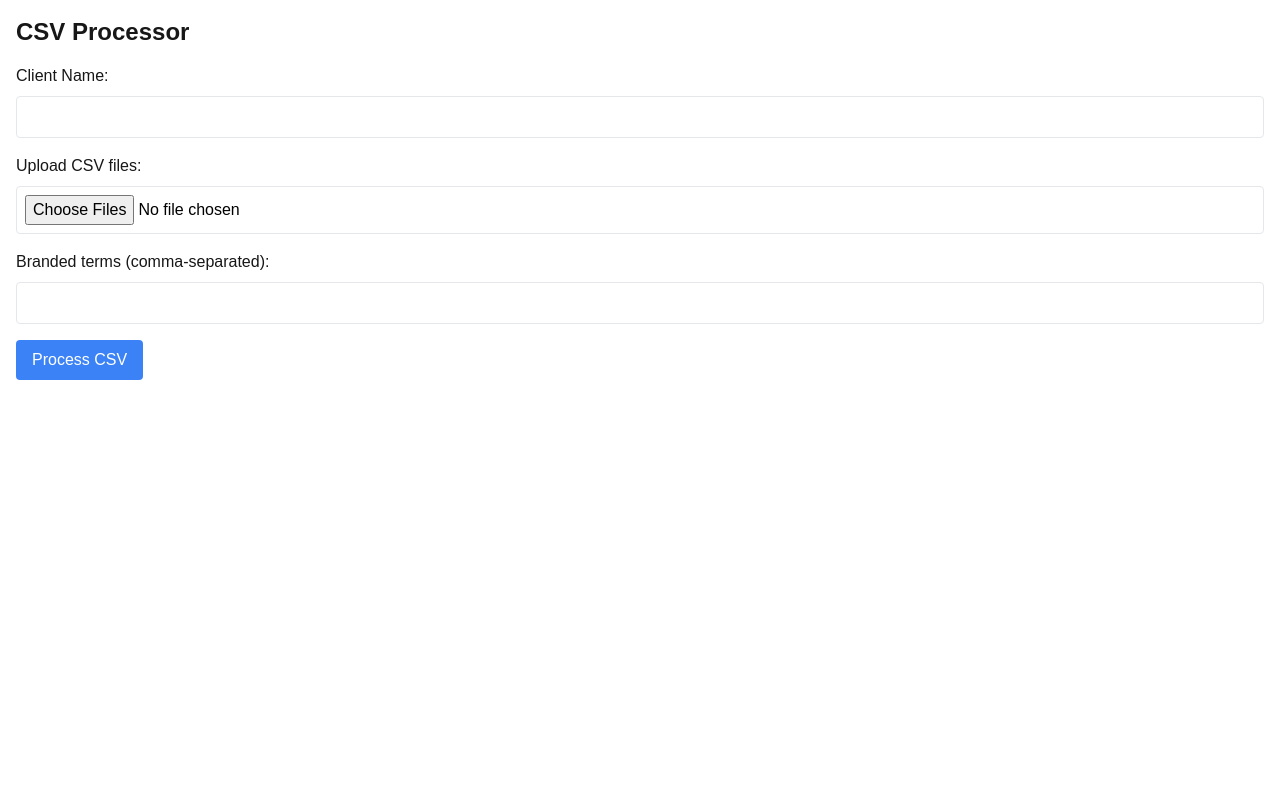
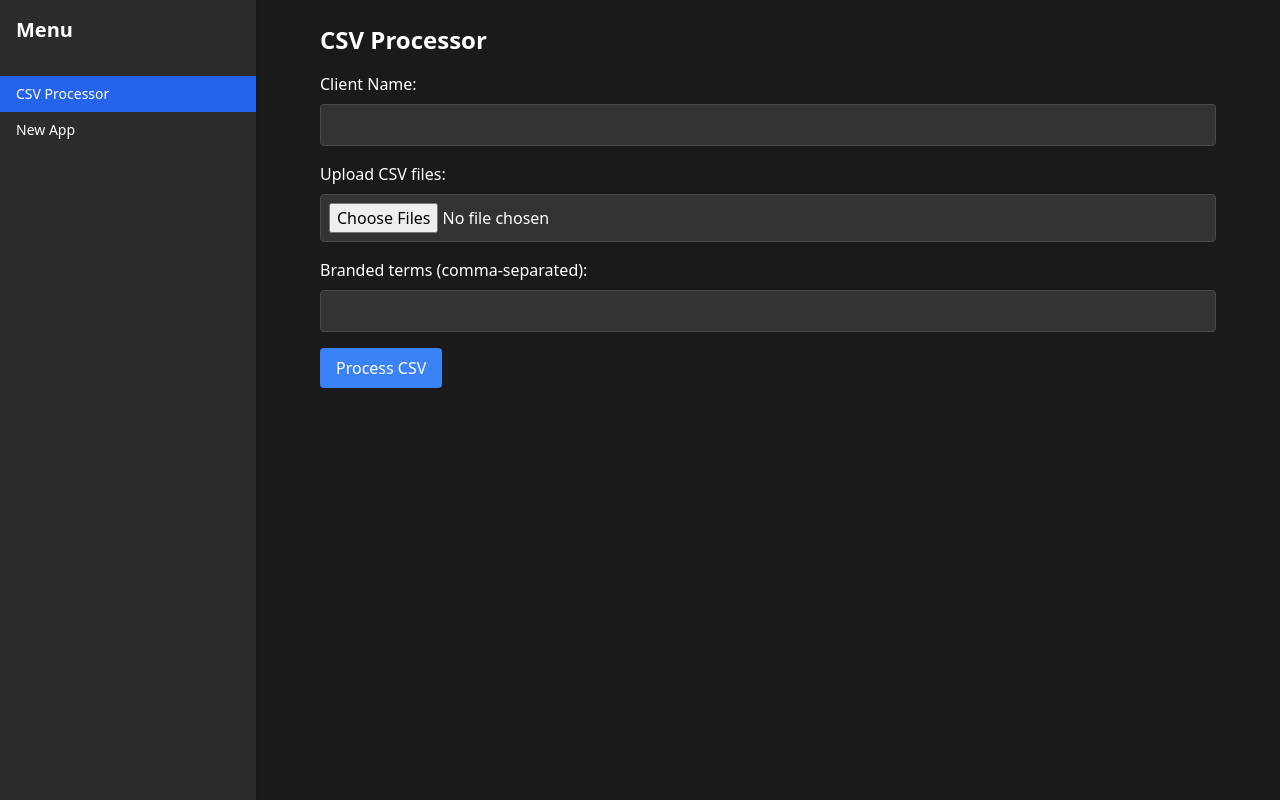
Before and after one commit to jamesrobertlange/SEMrush-Combination-Tool, a Next.js app: page / in a window 1280 px wide. Built offline with nearby package versions, Linux system fonts and the light colour scheme.

Commit message:
addition of menu for new pages

```diff
--- a/app/globals.css
+++ b/app/globals.css
@@ -3,25 +3,39 @@
 @tailwind utilities;
 
 :root {
-  --background: #ffffff;
-  --foreground: #171717;
-}
-
-@media (prefers-color-scheme: dark) {
-  :root {
-    --background: #0a0a0a;
-    --foreground: #ededed;
-  }
+  --background: #1a1a1a;
+  --text: #ffffff;
+  --input-bg: #333333;
+  --input-text: #ffffff;
+  --button-bg: #3b82f6;
+  --button-text: #ffffff;
+  --sidebar-bg: #2c2c2c;
+  --sidebar-text: #ffffff;
+  --sidebar-hover: #3b82f6;
+  --sidebar-active: #2563eb;
 }
 
 body {
-  color: var(--foreground);
-  background: var(--background);
-  font-family: Arial, Helvetica, sans-serif;
+  background-color: var(--background);
+  color: var(--text);
 }
 
-@layer utilities {
-  .text-balance {
-    text-wrap: balance;
-  }
+input[type="text"],
+input[type="file"] {
+  background-color: var(--input-bg);
+  color: var(--input-text);
+  border-color: #4a4a4a;
 }
+
+button {
+  background-color: var(--button-bg);
+  color: var(--button-text);
+}
+
+button:hover {
+  background-color: #2563eb;
+}
+
+button:disabled {
+  background-color: #4b5563;
+}
--- a/app/layout.tsx
+++ b/app/layout.tsx
@@ -1,34 +1,47 @@
-import type { Metadata } from "next";
-import localFont from "next/font/local";
-import "./globals.css";
+'use client';
 
-const geistSans = localFont({
-  src: "./fonts/GeistVF.woff",
-  variable: "--font-geist-sans",
-  weight: "100 900",
-});
-const geistMono = localFont({
-  src: "./fonts/GeistMonoVF.woff",
-  variable: "--font-geist-mono",
-  weight: "100 900",
-});
-
-export const metadata: Metadata = {
-  title: 'Botify SEMRush Combination Tool',
-  description: 'Process and combine SEMRush CSV files',
-};
+import React from 'react';
+import Link from 'next/link';
+import { usePathname } from 'next/navigation';
+import './globals.css';
 
 export default function RootLayout({
   children,
-}: Readonly<{
-  children: React.ReactNode;
-}>) {
+}: {
+  children: React.ReactNode
+}) {
+  const pathname = usePathname();
+
   return (
     <html lang="en">
-      <body
-        className={`${geistSans.variable} ${geistMono.variable} antialiased`}
-      >
-        {children}
+      <body>
+        <div className="flex h-screen bg-[var(--background)]">
+          {/* Side Menu */}
+          <div className="w-64 bg-[var(--sidebar-bg)] shadow-md">
+            <div className="p-4">
+              <h2 className="text-xl font-bold text-[var(--sidebar-text)]">Menu</h2>
+            </div>
+            <nav className="mt-4">
+              <Link
+                href="/"
+                className={`block py-2 px-4 text-sm hover:bg-[var(--sidebar-hover)] ${pathname === '/' ? 'bg-[var(--sidebar-active)] text-[var(--sidebar-text)]' : 'text-[var(--sidebar-text)]'}`}
+              >
+                CSV Processor
+              </Link>
+              <Link
+                href="/new-app"
+                className={`block py-2 px-4 text-sm hover:bg-[var(--sidebar-hover)] ${pathname === '/new-app' ? 'bg-[var(--sidebar-active)] text-[var(--sidebar-text)]' : 'text-[var(--sidebar-text)]'}`}
+              >
+                New App
+              </Link>
+            </nav>
+          </div>
+
+          {/* Main Content */}
+          <div className="flex-1 overflow-auto p-6">
+            {children}
+          </div>
+        </div>
       </body>
     </html>
   );
--- /dev/null
+++ b/app/new-app/page.tsx
@@ -0,0 +1,12 @@
+'use client';
+
+import React from 'react';
+
+export default function NewApp() {
+  return (
+    <div className="max-w-4xl mx-auto">
+      <h1 className="text-2xl font-bold mb-4">New App</h1>
+      <p className="text-[var(--text)]">This is the new app page. Add your content here.</p>
+    </div>
+  );
+}
--- a/app/page.tsx
+++ b/app/page.tsx
@@ -54,17 +54,15 @@ export default function Home() {
       });
 
       combinedData = combinedData.concat(data);
-      setProgress((prev) => prev + (1 / files.length) * 50); // First 50% is for reading files
+      setProgress((prev) => prev + (1 / files.length) * 50);
     }
 
     return combinedData;
   };
 
   const processData = (data: CsvRow[], brandedTerms: string[]): CsvRow[] => {
-    // Filter for top pages (Position < 11)
     let topPages = data.filter(row => parseInt(row.Position) < 11);
 
-    // Remove duplicates
     const uniquePages = new Map<string, CsvRow>();
     topPages.forEach(row => {
       const key = `${row.Keyword}-${row.URL}`;
@@ -74,10 +72,8 @@ export default function Home() {
     });
     topPages = Array.from(uniquePages.values());
 
-    // Sort by Traffic
     topPages.sort((a, b) => parseInt(b.Traffic) - parseInt(a.Traffic));
 
-    // Process date columns and add "branded" column
     const brandedRegex = new RegExp(brandedTerms.map(term => `\\b${term.replace(/\s+/g, '\\s+')}\\b`).join('|'), 'i');
     topPages = topPages.map(row => {
       const date = new Date(row.Timestamp);
@@ -90,7 +86,6 @@ export default function Home() {
       };
     });
 
-    // Select only the required columns
     const selectedColumns: (keyof CsvRow)[] = ['Keyword', 'Position', 'Search Volume', 'Keyword Intents', 'URL', 'Traffic', 'date', 'branded'];
     return topPages.map(row =>
       selectedColumns.reduce((obj, key) => ({ ...obj, [key]: row[key] }), {} as CsvRow)
@@ -107,13 +102,13 @@ export default function Home() {
 
     try {
       const combinedData = await processCsvFiles(files);
-      setProgress(50); // Reading files complete
+      setProgress(50);
 
       const processedData = processData(combinedData, brandedTermsList);
-      setProgress(75); // Processing complete
+      setProgress(75);
 
       const csvData = Papa.unparse(processedData);
-      setProgress(90); // CSV generation complete
+      setProgress(90);
 
       const blob = new Blob([csvData], { type: 'text/csv;charset=utf-8;' });
       const url = URL.createObjectURL(blob);
@@ -126,7 +121,7 @@ export default function Home() {
       document.body.appendChild(link);
       link.click();
       document.body.removeChild(link);
-      setProgress(100); // Download initiated
+      setProgress(100);
     } catch (error) {
       console.error('Error:', error);
       alert('An error occurred while processing the CSV files. Please try again.');
@@ -136,7 +131,7 @@ export default function Home() {
   };
 
   return (
-    <div className="container mx-auto p-4">
+    <div className="max-w-4xl mx-auto">
       <h1 className="text-2xl font-bold mb-4">CSV Processor</h1>
       <form onSubmit={handleSubmit} className="space-y-4">
         <div>
@@ -146,7 +141,7 @@ export default function Home() {
             id="clientName"
             value={clientName}
             onChange={(e) => setClientName(e.target.value)}
-            className="w-full p-2 border rounded text-black"
+            className="w-full p-2 border rounded bg-[var(--input-bg)] text-[var(--input-text)]"
             required
           />
         </div>
@@ -158,7 +153,7 @@ export default function Home() {
             multiple
             accept=".csv"
             onChange={(e) => setFiles(Array.from(e.target.files || []))}
-            className="w-full p-2 border rounded text-black"
+            className="w-full p-2 border rounded bg-[var(--input-bg)] text-[var(--input-text)]"
             required
           />
         </div>
@@ -169,14 +164,14 @@ export default function Home() {
             id="brandedTerms"
             value={brandedTerms}
             onChange={(e) => setBrandedTerms(e.target.value)}
-            className="w-full p-2 border rounded text-black"
+            className="w-full p-2 border rounded bg-[var(--input-bg)] text-[var(--input-text)]"
             required
           />
         </div>
         <button
           type="submit"
           disabled={isLoading}
-          className="bg-blue-500 text-white px-4 py-2 rounded disabled:bg-gray-400"
+          className="bg-[var(--button-bg)] text-[var(--button-text)] px-4 py-2 rounded disabled:bg-gray-400"
         >
           {isLoading ? 'Processing...' : 'Process CSV'}
         </button>
@@ -184,13 +179,13 @@ export default function Home() {
       {isLoading && (
         <div className="mt-4">
           <div className="flex items-center justify-center space-x-2">
-            <div className="animate-spin rounded-full h-8 w-8 border-b-2 border-gray-900"></div>
+            <div className="animate-spin rounded-full h-8 w-8 border-b-2 border-[var(--text)]"></div>
             <span>Processing... Time elapsed: {timeElapsed} seconds</span>
           </div>
-          <div className="w-full bg-gray-200 rounded-full h-2.5 dark:bg-gray-700 mt-2">
+          <div className="w-full bg-gray-700 rounded-full h-2.5 mt-2">
             <div className="bg-blue-600 h-2.5 rounded-full" style={{width: `${progress}%`}}></div>
           </div>
-          <p className="mt-2 text-center text-sm text-gray-500">
+          <p className="mt-2 text-center text-sm text-gray-400">
             Progress: {Math.round(progress)}%
           </p>
         </div>
```
